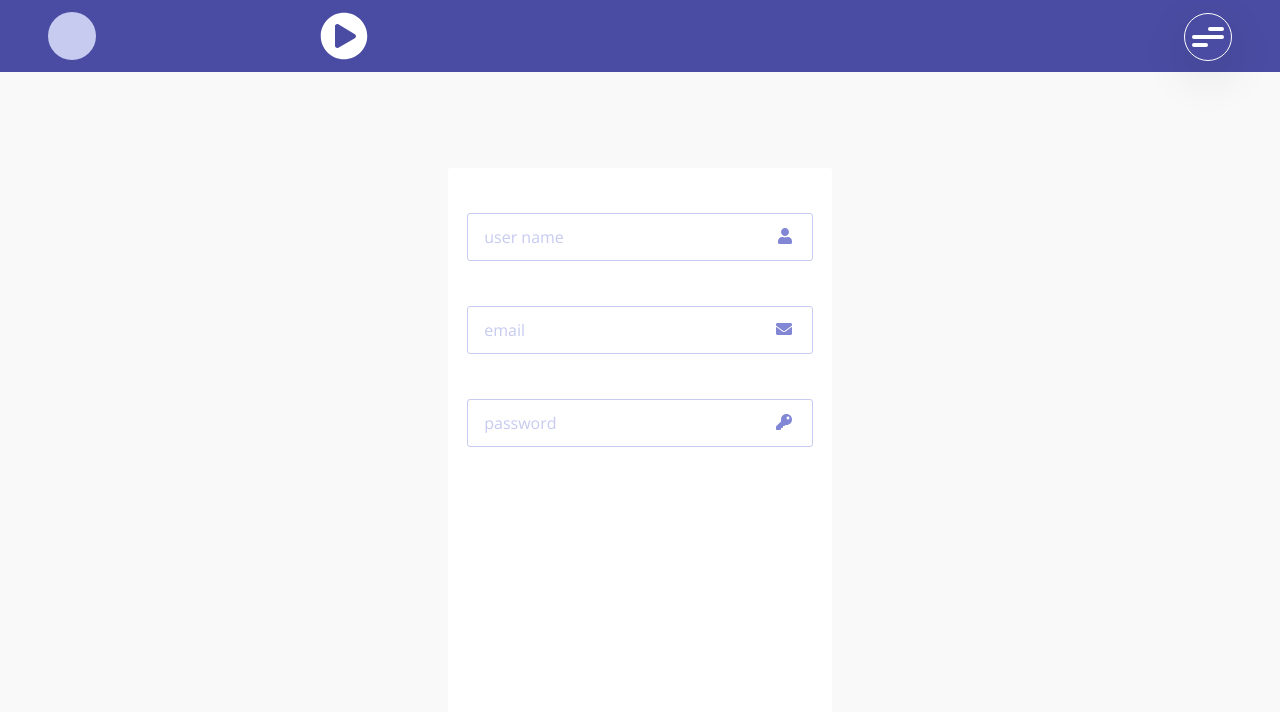
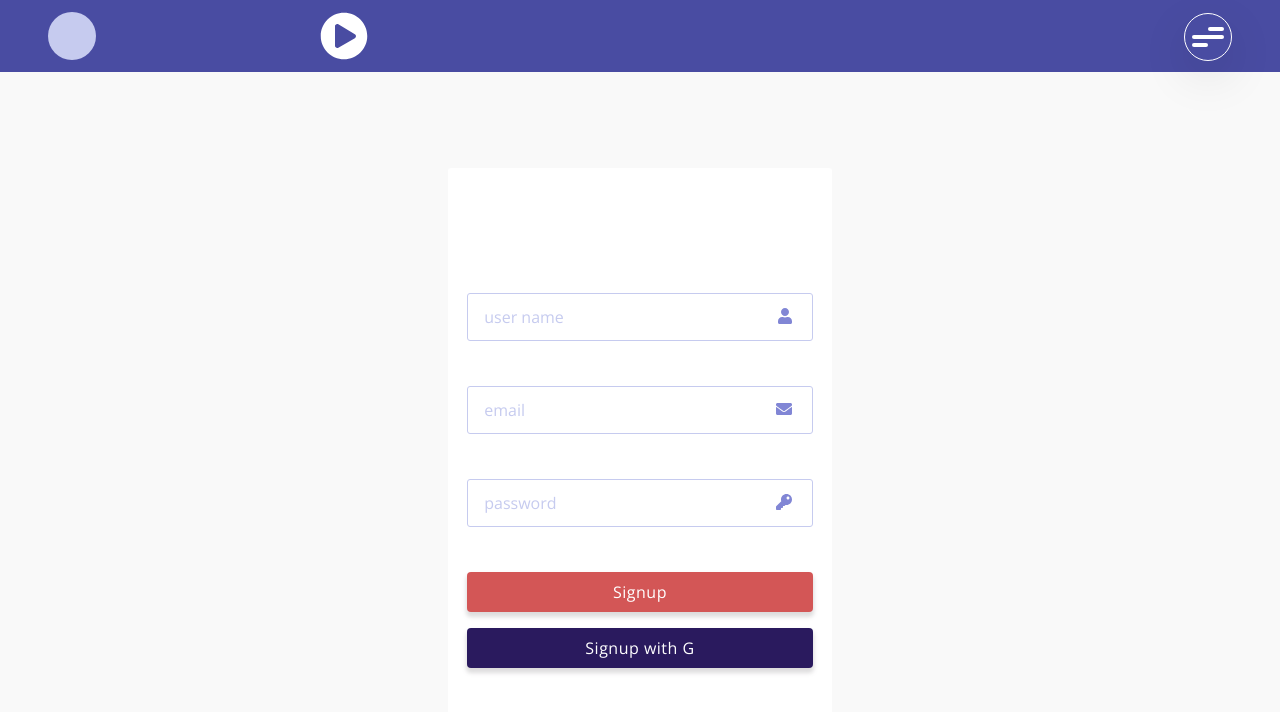
Before and after one commit to penkong/r-colors-2, a React (Create React App) app in the folder client/: page /sign in a window 1280 px wide. Shown: the top 712 px of the page. Built offline with nearby package versions, Linux system fonts and the light colour scheme.

Commit message:
through add new style for landing page

```diff
--- /dev/null
+++ b/client/src/components/CustButton/CustButton.js
@@ -0,0 +1,9 @@
+import React from 'react';
+
+import { CustomButtonContainer } from './CustButton.style';
+
+const CustomButton = ({ children, ...props }) => (
+  <CustomButtonContainer {...props}>{children}</CustomButtonContainer>
+);
+
+export default CustomButton;
--- /dev/null
+++ b/client/src/components/CustButton/CustButton.style.js
@@ -0,0 +1,31 @@
+import styled from 'styled-components';
+import { orangeButton, hoverButton } from '../../styled/styled-comps/constants';
+
+
+export const CustomButtonContainer = styled.button `
+  min-width: 90%;
+  width: auto;
+  height: 2.5rem;
+  color:white;
+  background-color: ${orangeButton};
+  letter-spacing: 0.5px;
+  border: none;
+  border-radius: 4px;
+  line-height: 2.5rem;
+  padding: 0 2rem 0 2rem;
+  margin: 0 auto;
+  font-size: 1rem;
+  cursor: pointer;
+  text-align: center;
+  transition: all 0.4s ease-in-out;
+  -webkit-box-shadow: 0px 4px 4px 1px rgba(122,121,122,0.26);
+  -moz-box-shadow: 0px 4px 4px 1px rgba(122,121,122,0.26);
+  box-shadow: 0px 4px 4px 1px rgba(122,121,122,0.26);
+  :hover {
+    transform: scale(1.02);
+    background-color: ${hoverButton};
+  }
+  :active {
+    transform: scale(0.98);
+  }
+`;
--- /dev/null
+++ b/client/src/components/GoogleButton/GoogleButton.js
@@ -0,0 +1,9 @@
+import React from 'react';
+
+import { CustomButtonContainer } from './GoogleButton.style';
+
+const GoogleButton = ({ children, ...props }) => (
+  <CustomButtonContainer {...props}>{children}</CustomButtonContainer>
+);
+
+export default GoogleButton;
--- /dev/null
+++ b/client/src/components/GoogleButton/GoogleButton.style.js
@@ -0,0 +1,31 @@
+import styled from 'styled-components';
+import {  darkMainColor , gButton } from '../../styled/styled-comps/constants';
+
+
+export const CustomButtonContainer = styled.button `
+  min-width: 90%;
+  width: auto;
+  height: 2.5rem;
+  color:white;
+  background-color: ${gButton};
+  letter-spacing: 0.5px;
+  border: none;
+  border-radius: 4px;
+  line-height: 2.5rem;
+  padding: 0 2rem 0 2rem;
+  margin: 1rem auto 0;
+  font-size: 1rem;
+  cursor: pointer;
+  text-align: center;
+  transition: all 0.4s ease-in-out;
+  -webkit-box-shadow: 0px 4px 4px 1px rgba(122,121,122,0.26);
+  -moz-box-shadow: 0px 4px 4px 1px rgba(122,121,122,0.26);
+  box-shadow: 0px 4px 4px 1px rgba(122,121,122,0.26);
+  :hover {
+    transform: scale(1.02);
+    background-color: ${darkMainColor};
+  }
+  :active {
+    transform: scale(0.98);
+  }
+`;
--- a/client/src/components/Sign/Sign.js
+++ b/client/src/components/Sign/Sign.js
@@ -1,15 +1,20 @@
 // style
-import { CardSign } from './Sign.style';
+import { CardSign , ImgContainer } from './Sign.style';
 import { FontAwesomeIcon } from '@fortawesome/react-fontawesome';
 import { faUser, faEnvelope, faKey } from '@fortawesome/free-solid-svg-icons';
 //
 import React, { Component } from 'react';
 import FormInput from '../FormInput/FormInput';
+import CustomButton from '../CustButton/CustButton';
+import GoogleButton from '../GoogleButton/GoogleButton';
 
 class Sign extends Component {
   render() {
     return (
       <CardSign>
+        <ImgContainer>
+          <img src=""/>
+        </ImgContainer>
         <FormInput label='user name'>
           <FontAwesomeIcon
           icon={faUser}
@@ -31,6 +36,8 @@ class Sign extends Component {
           style={{ color: '#8186d5',  cursor: 'pointer'}}
         />
         </FormInput>
+        <CustomButton> Signup</CustomButton>
+        <GoogleButton> Signup with G</GoogleButton>
       </CardSign>
     );
   }
--- a/client/src/components/Sign/Sign.style.js
+++ b/client/src/components/Sign/Sign.style.js
@@ -20,3 +20,17 @@ export const CardSign = styled.div`
     width: 30%;
   }
 `;
+
+export const ImgContainer = styled.div`
+  height: 4rem;
+  margin: 1rem auto 0;
+  width: 90%;
+  text-align: center;
+  img {
+    width: auto;
+    height: 100%;
+    border-radius: 50%;
+    border: none;
+    background-color: red;
+  }
+`;
--- a/client/src/components/TablePrice/TablePrice.style.js
+++ b/client/src/components/TablePrice/TablePrice.style.js
@@ -1,6 +1,5 @@
 import styled from 'styled-components';
-import responsive from '../../styled/styled-comps/responsive';
-
+import { tableBg } from '../../styled/styled-comps/constants';
 
 export const Table = styled.table`
   width: 90%;
@@ -10,7 +9,5 @@ export const Table = styled.table`
   margin: 0 auto;
   text-align: left;
   @media screen and (min-width: 575px){
-    background-color: red;
-
   }
 `;
--- a/client/src/pages/LandingPage/LandingPage.js
+++ b/client/src/pages/LandingPage/LandingPage.js
@@ -12,6 +12,13 @@ import React, { Component } from 'react';
 import TablePrice from '../../components/TablePrice/TablePrice';
 
 class LandingPage extends Component {
+  state = {
+    width: null
+  }
+  componentDidMount() {
+    const width = window.innerWidth;
+    this.setState({ width : width });
+  }
   render() {
     return (
       <LandingPageContainer>
@@ -33,7 +40,7 @@ class LandingPage extends Component {
         <ButtonContainer>
           <BigButton>
             <span>
-              and so much more ... Click!
+              And so much more ... Click!
             </span>
           </BigButton>
         </ButtonContainer>
--- a/client/src/styled/styled-comps/constants.js
+++ b/client/src/styled/styled-comps/constants.js
@@ -1,5 +1,11 @@
 export const darkMainColor = '#494ca2';
 export const mainColor = '#8186d5';
+export const mainBgColor = '#e6f8f9';
 export const lightColor = '#c6cbef';
 export const orangeButton = '#d35656';
+export const coolBlue = '#1089ff';
+export const coolGreen = '#08ffc8';
+export const coolBlueHover = '#3e64ff';
 export const hoverButton = '#c93838';
+export const gButton = '#2a1a5e';
+export const tableBg = '#faf5ef';
```
Also changed, not shown: client/src/pages/LandingPage/LandingPage.style.js (+9 -5 lines), client/src/components/SignUp/SignUp.js (deleted), client/src/components/SignUp/SignUp.style.js (deleted).
